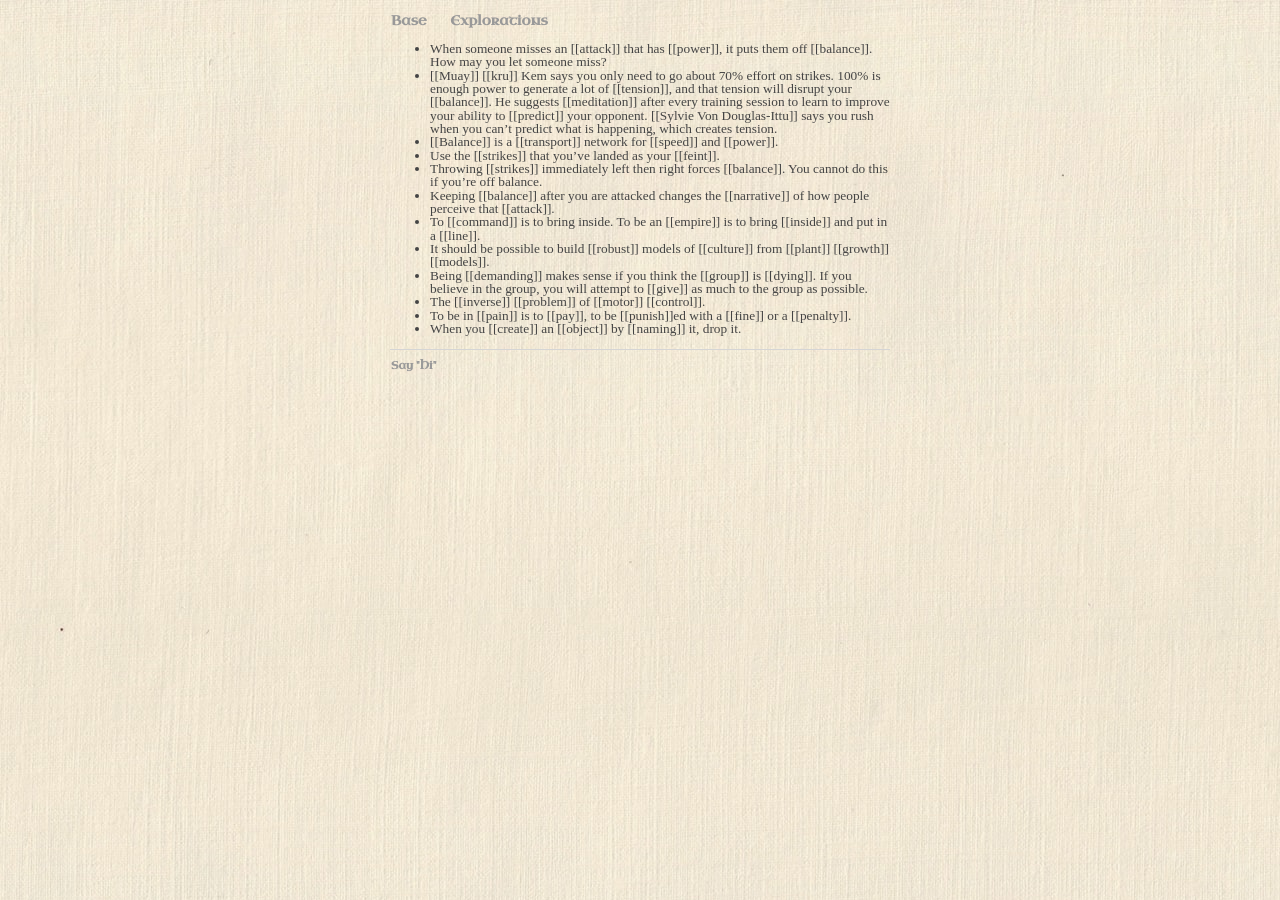
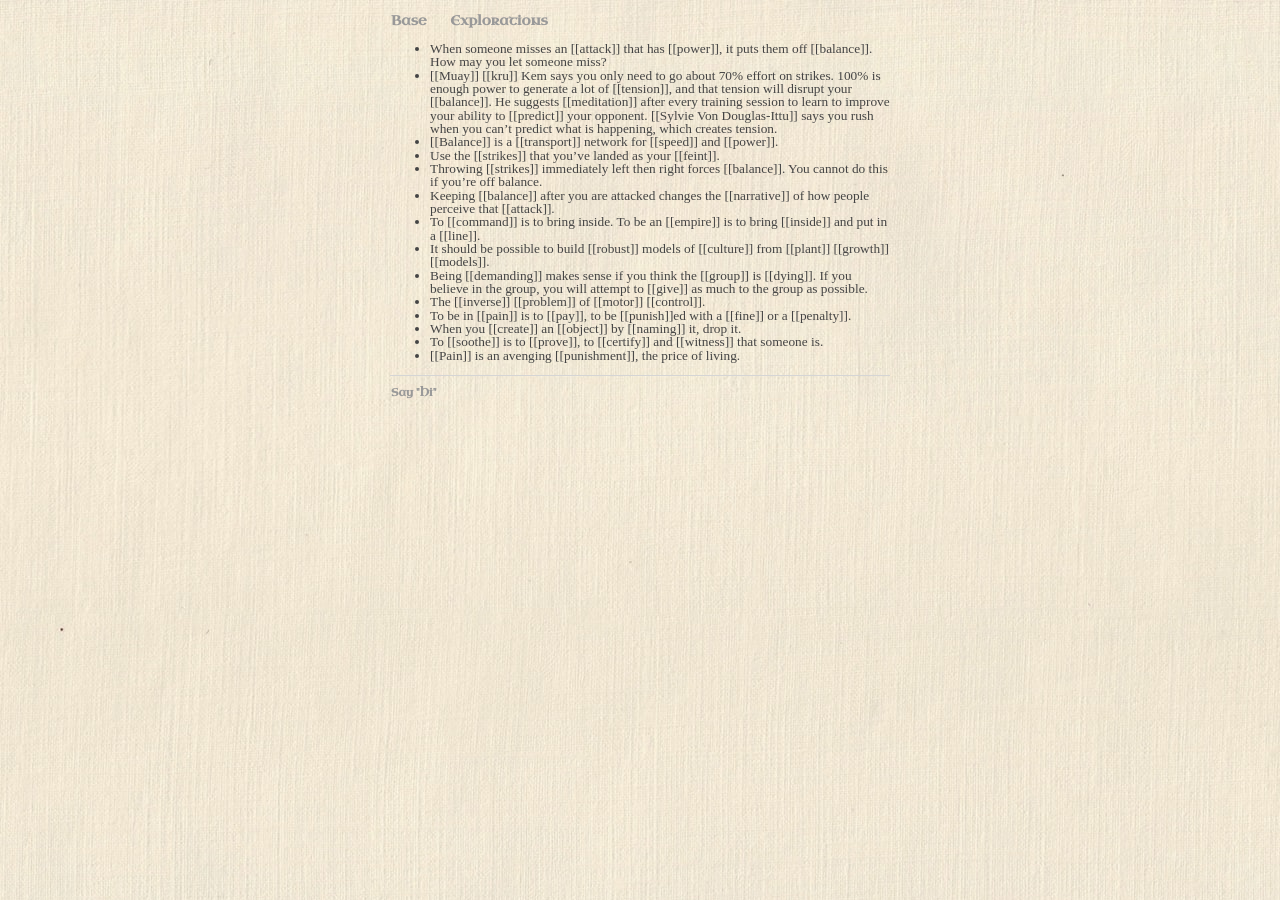
Before and after one commit to ray-dorai/ray-dorai.github.io, a Jekyll site: the page built from notes/journals/2021_09_30.md, in a window 1280 px wide. Built offline with Jekyll 4.4.1, drawn with Linux system fonts in a browser that asks for light colours; some web fonts are replaced; our own code applies the rules of GitHub Pages for plain Markdown files.

Commit message:
Add files via upload

```diff
--- a/notes/journals/2021_09_30.md
+++ b/notes/journals/2021_09_30.md
@@ -10,3 +10,5 @@
 - The [[inverse]] [[problem]] of [[motor]] [[control]].
 - To be in [[pain]] is to [[pay]], to be [[punish]]ed with a [[fine]] or a [[penalty]].
 - When you [[create]] an [[object]] by [[naming]] it, drop it.
+- To [[soothe]] is to [[prove]], to [[certify]] and [[witness]] that someone is.
+- [[Pain]] is an avenging [[punishment]], the price of living.
```
Also changed, not shown: notes/journals/2021_10_01.md (added, +1 -0 lines), notes/journals/2021_10_02.md (added, +1 -0 lines), notes/journals/2021_10_03.md (added, +10 -0 lines), notes/journals/2021_10_04.md (added, +3 -0 lines), notes/journals/2021_10_05.md (added, +1 -0 lines).
